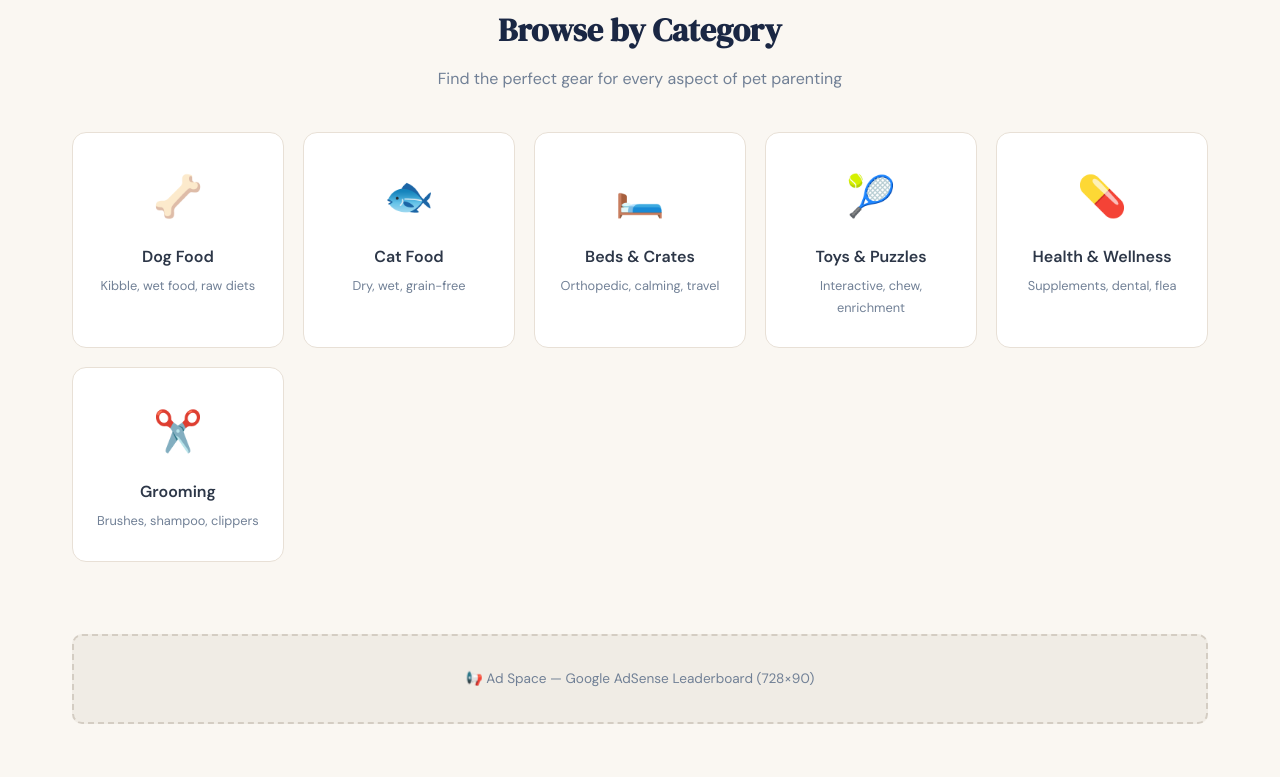
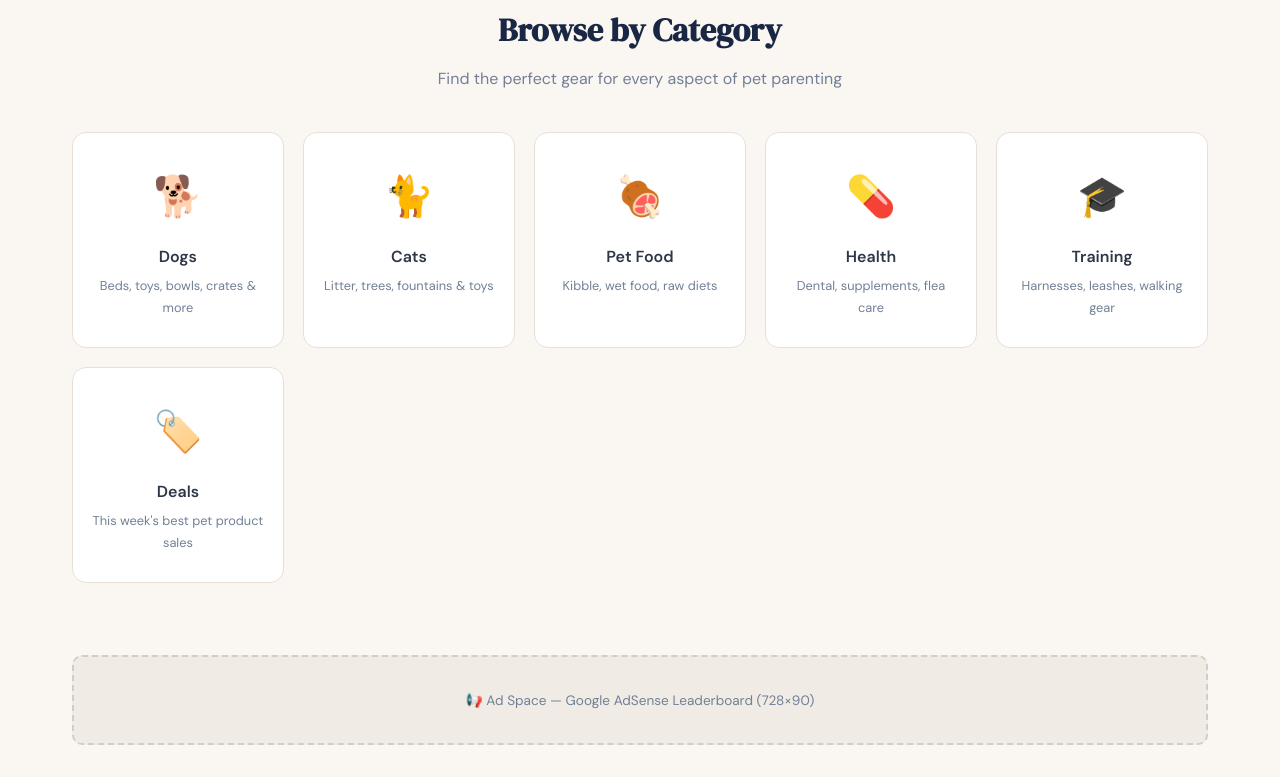
Before and after one commit to satoshi891102/petgearnerds, a website: page public/index.html in a window 1280 px wide. Shown: the part 1473-2250 px from the top of the page. Drawn offline with Linux system fonts and the light colour scheme.

Commit message:
fix: homepage category cards now link to correct pages

```diff
--- a/public/index.html
+++ b/public/index.html
@@ -64,12 +64,12 @@
     <h2 style="font-family:'DM Serif Display',serif;font-size:2rem;text-align:center;color:var(--navy);margin-bottom:0.5rem;">Browse by Category</h2>
     <p style="text-align:center;color:var(--text-light);margin-bottom:2.5rem;">Find the perfect gear for every aspect of pet parenting</p>
     <div class="cat-grid">
-      <a class="cat-card" href="/dogs/"><div class="cat-icon">🦴</div><h3>Dog Food</h3><p>Kibble, wet food, raw diets</p></a>
-      <a class="cat-card" href="/cats/"><div class="cat-icon">🐟</div><h3>Cat Food</h3><p>Dry, wet, grain-free</p></a>
-      <a class="cat-card" href="/dogs/"><div class="cat-icon">🛏️</div><h3>Beds & Crates</h3><p>Orthopedic, calming, travel</p></a>
-      <a class="cat-card" href="/dogs/"><div class="cat-icon">🎾</div><h3>Toys & Puzzles</h3><p>Interactive, chew, enrichment</p></a>
-      <a class="cat-card" href="/health/"><div class="cat-icon">💊</div><h3>Health & Wellness</h3><p>Supplements, dental, flea</p></a>
-      <a class="cat-card" href="/dogs/"><div class="cat-icon">✂️</div><h3>Grooming</h3><p>Brushes, shampoo, clippers</p></a>
+      <a class="cat-card" href="/dogs/"><div class="cat-icon">🐕</div><h3>Dogs</h3><p>Beds, toys, bowls, crates & more</p></a>
+      <a class="cat-card" href="/cats/"><div class="cat-icon">🐈</div><h3>Cats</h3><p>Litter, trees, fountains & toys</p></a>
+      <a class="cat-card" href="/food/"><div class="cat-icon">🍖</div><h3>Pet Food</h3><p>Kibble, wet food, raw diets</p></a>
+      <a class="cat-card" href="/health/"><div class="cat-icon">💊</div><h3>Health</h3><p>Dental, supplements, flea care</p></a>
+      <a class="cat-card" href="/training/"><div class="cat-icon">🎓</div><h3>Training</h3><p>Harnesses, leashes, walking gear</p></a>
+      <a class="cat-card" href="/deals/"><div class="cat-icon">🏷️</div><h3>Deals</h3><p>This week's best pet product sales</p></a>
     </div>
   </section>
   <div class="ad-slot ad-slot-leaderboard">📢 Ad Space — Google AdSense Leaderboard (728×90)</div>
```
Also changed, not shown: build.js (+6 -6 lines).
